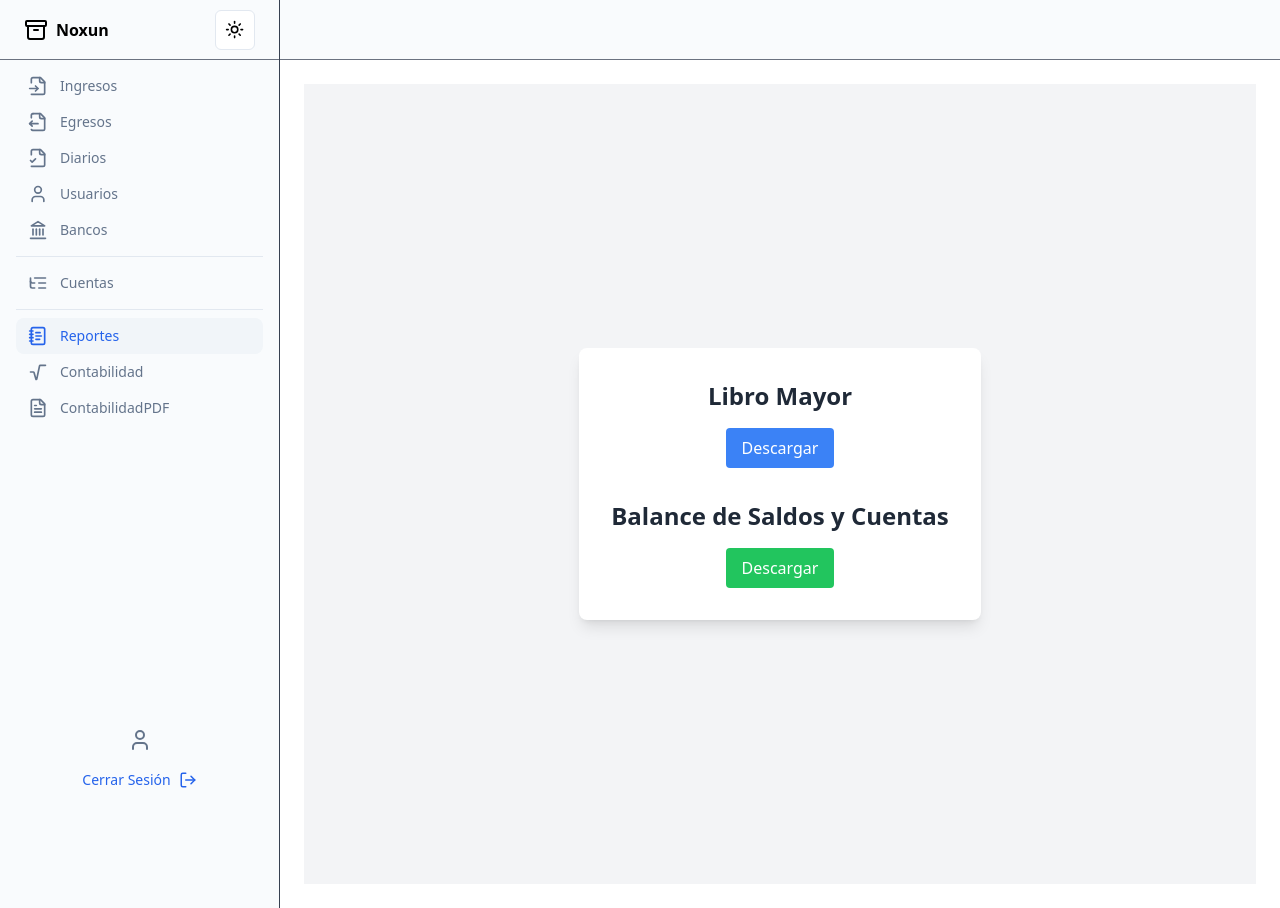
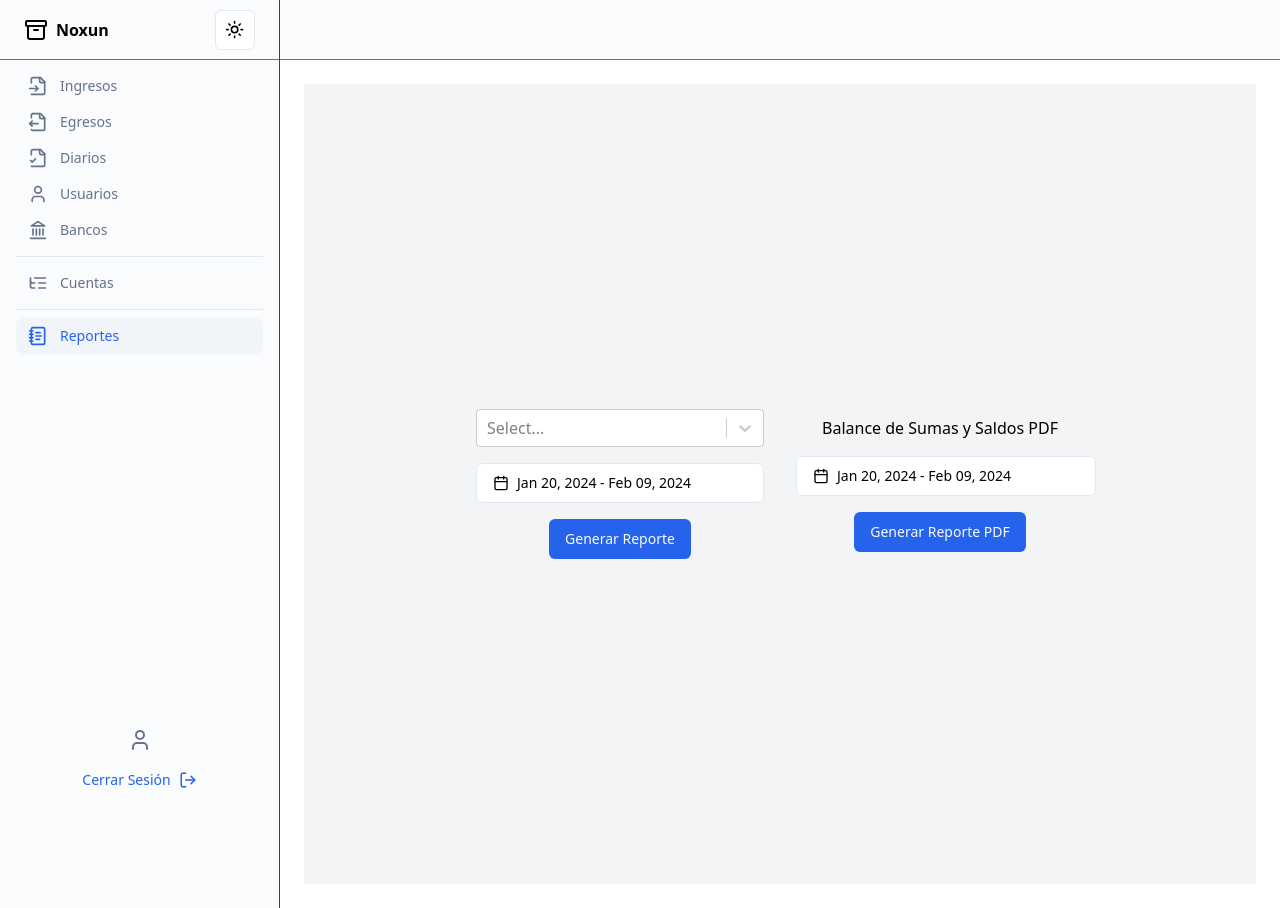
Before and after one commit to noxun/Contable-demo-deploy, a Next.js app: page /dashboard/results in a window 1280 px wide. Built offline with nearby package versions, Linux system fonts and the light colour scheme.

Commit message:
movidos los reportes a su propio menu

```diff
--- a/src/app/dashboard/accounting/page.tsx
+++ b/src/app/dashboard/results/accounting-excel.tsx
@@ -21,21 +21,20 @@ const options = [
   { value: "balanceGeneral", label: "Balance General" },
 ];
 
-export default function AccountingPage() {
+export default function AccountingExcelPage() {
   const [selectType, setSelectType] = useState<string>("");
   const [date, setDate] = useState<DateRange | undefined>({
     from: new Date(2024, 0, 20),
     to: addDays(new Date(2024, 0, 20), 20),
   })
-
   const [fileLink, setFileLink] = useState<string | null>(null);
-
-  console.log(date, selectType);
+  const [isLoading, setIsLoading] = useState(false);
 
   const handleClick = async () => {
     if (selectType && date?.from && date?.to) {
+      setIsLoading(true);
       try {
-        const response = await axios.get(`http://localhost:5050/api/Report/Xlxs/${selectType}`, {
+        const response = await axios.get(`${process.env.NEXT_PUBLIC_BACKEND_URL}/api/Report/Xlxs/${selectType}`, {
           params: {
             InitDate: format(date.from, "yyyy/MM/dd"),
             EndDate: format(date.to, "yyyy/MM/dd"),
@@ -49,21 +48,29 @@ export default function AccountingPage() {
         }
       } catch (error) {
         console.error("Error al generar el reporte", error);
+      } finally {
+        setIsLoading(false);
       }
     }
   };
 
   return (
-    <div>
-      <Select options={options} onChange={(value) => setSelectType(value!.value)}/>
-      <div className={cn("grid gap-2")}>
+    <div className="flex flex-col items-center justify-center min-h-screen p-4 space-y-4 bg-gray-100">
+      <div className="w-72">
+        <Select
+          options={options}
+          onChange={(value) => setSelectType(value!.value)}
+          styles={{ container: (provided) => ({ ...provided, width: '100%' }) }}
+        />
+      </div>
+      <div className="w-72">
         <Popover>
           <PopoverTrigger asChild>
             <Button
               id="date"
               variant={"outline"}
               className={cn(
-                "w-[300px] justify-start text-left font-normal",
+                "w-full justify-start text-left font-normal",
                 !date && "text-muted-foreground"
               )}
             >
@@ -94,9 +101,17 @@ export default function AccountingPage() {
           </PopoverContent>
         </Popover>
       </div>
-      <Button onClick={handleClick}>Generar Reporte</Button>
+      <Button onClick={handleClick} disabled={isLoading}>
+        {isLoading ? 'Generando Reporte...' : 'Generar Reporte'}
+      </Button>
       {fileLink && (
-        <a href={fileLink} target="_blank" rel="noopener noreferrer" download>
+        <a
+          className="mt-4 inline-block px-4 py-2 bg-blue-600 text-white rounded hover:bg-blue-700 transition"
+          href={fileLink}
+          target="_blank"
+          rel="noopener noreferrer"
+          download
+        >
           Descargar Reporte
         </a>
       )}
--- a/src/app/dashboard/accountingPdf/page.tsx
+++ b/src/app/dashboard/results/balance-amounts.tsx
@@ -21,31 +21,38 @@ export default function BalanceAmountsPage() {
     to: addDays(new Date(2024, 0, 20), 20),
   });
   const [fileLink, setFileLink] = useState<string | null>(null);
+  const [isLoading, setIsLoading] = useState(false);
 
   const handleClick = async () => {
     if (date?.from && date?.to) {
+      setIsLoading(true);
       try {
-        const response = await axios.get('http://localhost:5050/api/Report/BalanceAmounts', {
-          params: {
-            InitDate: format(date.from, "yyyy/MM/dd"),
-            EndDate: format(date.to, "yyyy/MM/dd"),
-          },
-          responseType: 'text', // Asegura que axios maneje la respuesta como texto plano
-        });
+        const response = await axios.get(
+          `${process.env.NEXT_PUBLIC_BACKEND_URL}/api/Report/BalanceAmounts`,
+          {
+            params: {
+              InitDate: format(date.from, "yyyy/MM/dd"),
+              EndDate: format(date.to, "yyyy/MM/dd"),
+            },
+            responseType: "text", // Asegura que axios maneje la respuesta como texto plano
+          }
+        );
 
         if (response.data) {
           setFileLink(response.data); // Almacenar directamente el texto plano como enlace
         }
       } catch (error) {
         console.error("Error al generar el reporte", error);
+      } finally {
+        setIsLoading(false);
       }
     }
   };
 
   return (
-    <div>
+    <div className="flex flex-col items-center justify-center min-h-screen p-4 space-y-4 bg-gray-100">
       <h1>Balance de Sumas y Saldos PDF</h1>
-      <div className={cn("grid gap-2")}>
+      <div className={cn("grid gap-2 w-72")}>
         <Popover>
           <PopoverTrigger asChild>
             <Button
@@ -83,9 +90,17 @@ export default function BalanceAmountsPage() {
           </PopoverContent>
         </Popover>
       </div>
-      <Button onClick={handleClick}>Generar Reporte PDF</Button>
+      <Button onClick={handleClick} disabled={isLoading}>
+      {isLoading ? 'Generando Reporte...' : 'Generar Reporte PDF'}
+      </Button>
       {fileLink && (
-        <a href={fileLink} target="_blank" rel="noopener noreferrer" download>
+        <a
+          className="mt-4 inline-block px-4 py-2 bg-blue-600 text-white rounded hover:bg-blue-700 transition"
+          href={fileLink}
+          target="_blank"
+          rel="noopener noreferrer"
+          download
+        >
           Descargar Reporte PDF
         </a>
       )}
--- a/src/app/dashboard/results/page.tsx
+++ b/src/app/dashboard/results/page.tsx
@@ -1,28 +1,11 @@
-export default function Page() {
+import AccountingExcelPage from "./accounting-excel";
+import BalanceAmountsPage from "./balance-amounts";
+
+export default function ResultsPage() {
   return (
-    <div className="min-h-screen bg-gray-100 flex items-center justify-center">
-      <div className="space-y-8 p-8 bg-white shadow-lg rounded-lg">
-        <div className="text-center">
-          <h1 className="text-2xl font-bold text-gray-800">Libro Mayor</h1>
-          <a
-            href="/files/LibroMayor.pdf"
-            download="LibroMayor.pdf"
-            className="mt-4 inline-block bg-blue-500 text-white py-2 px-4 rounded hover:bg-blue-700 transition duration-300"
-          >
-            Descargar
-          </a>
-        </div>
-        <div className="text-center">
-          <h1 className="text-2xl font-bold text-gray-800">Balance de Saldos y Cuentas</h1>
-          <a
-            href="/files/BalanceAmounts.pdf"
-            download="BalanceAmounts.pdf"
-            className="mt-4 inline-block bg-green-500 text-white py-2 px-4 rounded hover:bg-green-700 transition duration-300"
-          >
-            Descargar
-          </a>
-        </div>
-      </div>
+    <div className="min-h-screen bg-gray-100 flex items-end justify-center">
+      <AccountingExcelPage/>
+      <BalanceAmountsPage/>
     </div>
   );
 }
--- a/src/modules/shared/constants/menu-options.tsx
+++ b/src/modules/shared/constants/menu-options.tsx
@@ -48,16 +48,6 @@ export const MENU_OPTIONS = [
         name: "Reportes",
         icon: <NotebookText className="h-5 w-5"/>
       },
-      {
-        path: "/dashboard/accounting",
-        name: "Contabilidad",
-        icon: <Radical className="h-5 w-5"/>
-      },
-      {
-        path: "/dashboard/accountingPdf",
-        name: "ContabilidadPDF",
-        icon: <FileText className="h-5 w-5"/>
-      }
     ]
   }
 ];
```
